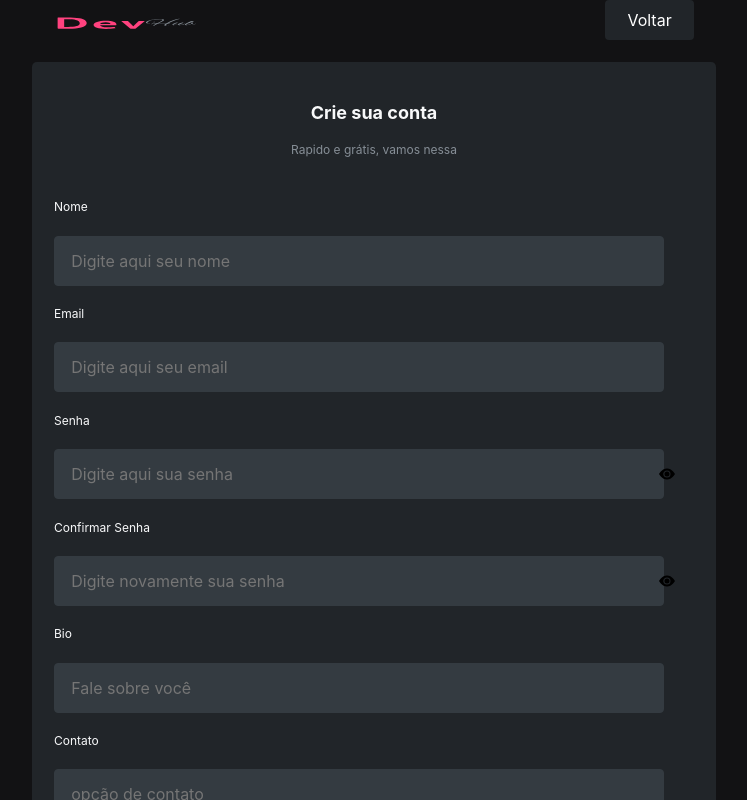
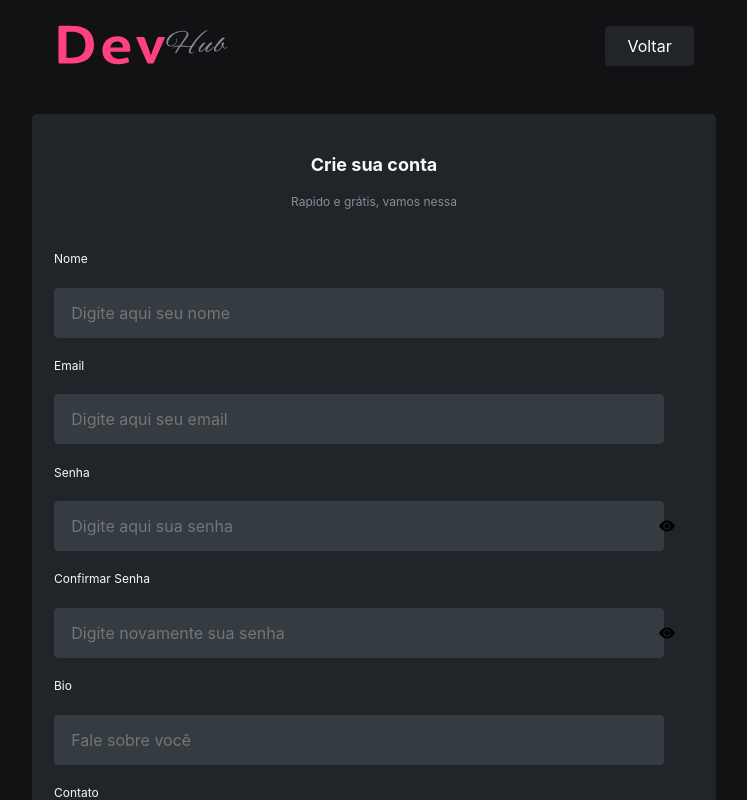
Before and after one commit to JokerMSD/DevHub, a React (Vite) app: page /register in a window 1280 px wide. Shown: the whole page, without its empty margins (266-1013 px from the left). Built offline with nearby package versions, Linux system fonts and the light colour scheme; a web font is replaced by a local one.

Commit message:
update style.module.scss

```diff
--- a/src/pages/RegisterPage/style.module.scss
+++ b/src/pages/RegisterPage/style.module.scss
@@ -26,8 +26,9 @@
   }
 }
 .registerLogo {
-  width: 9.00394rem;
-  height: 1.24838rem;
+  width: 11.00394rem;
+  height: 4.24838rem;
+  margin-bottom: 1.5rem;
 }
 .registerTitle {
   @extend .title1;
```
